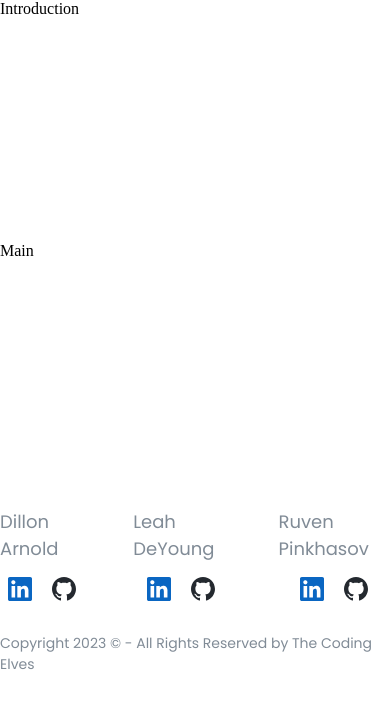
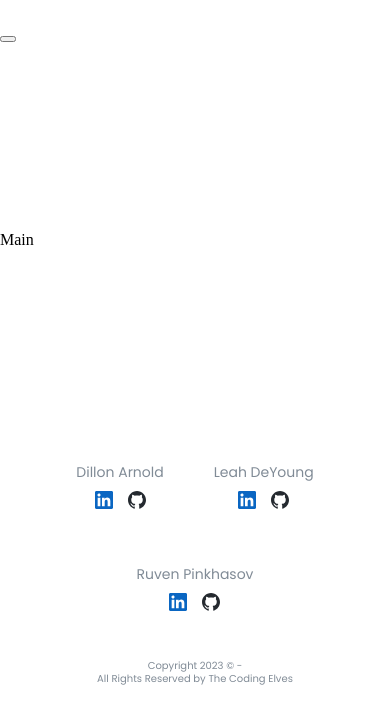
Before and after one commit to LDeYoung17/jingle-jam-2023, a React app: page / in a window 390 px wide. Built offline with nearby package versions, Linux system fonts and the light colour scheme.

Commit message:
finished responsiveness of the footer

```diff
--- a/src/Components/Footer/Footer.css
+++ b/src/Components/Footer/Footer.css
@@ -2,7 +2,7 @@
   font-family: "Poppins", sans-serif;
   display: flex;
   flex-direction: column;
-  padding: 25px 0;
+  padding: 25px 50px;
   color: #808b96;
 }
 
@@ -11,7 +11,9 @@
   display: flex;
   gap: 50px;
   padding: 0;
-  margin: 0 auto;
+  flex-wrap: wrap;
+  flex-direction: row;
+  justify-content: center;
 }
 
 .footer__links {
@@ -23,6 +25,7 @@
 .footer__name {
   margin: 0 0 15px;
   font-size: 18px;
+  line-height: 22px;
 }
 
 .footer__icon {
@@ -33,5 +36,46 @@
 .footer__copyright {
   margin: 25px auto 0;
   font-size: 14px;
+  line-height: 17px;
   font-weight: 400;
 }
+
+@media screen and (max-width: 600px) {
+  .footer {
+    padding: 15px 30px;
+  }
+
+  .footer__links {
+    display: flex;
+    gap: 15px;
+    justify-content: center;
+  }
+
+  .footer__name {
+    margin: 0 0 10px;
+    font-size: 14px;
+    line-height: 17px;
+  }
+
+  .footer__icon {
+    width: 18px;
+    height: 18px;
+  }
+
+  .footer__copyright {
+    font-size: 10px;
+    line-height: 13px;
+  }
+}
+
+@media screen and (max-width: 465px) {
+  .footer__copyright {
+    text-align: center;
+    max-width: 200px;
+    display: flex;
+    flex-direction: column;
+  }
+  .footer__span-newline {
+    align-self: flex-end;
+  }
+}
--- a/src/Components/Footer/Footer.js
+++ b/src/Components/Footer/Footer.js
@@ -95,7 +95,10 @@ const Footer = () => {
         </li>
       </ul>
       <p className="footer__copyright">
-        Copyright 2023 © - All Rights Reserved by The Coding Elves
+        Copyright 2023 © -
+        <span className="footer__span-newline">
+          All Rights Reserved by The Coding Elves
+        </span>
       </p>
     </div>
   );
--- a/src/Components/Introduction/Introduction.js
+++ b/src/Components/Introduction/Introduction.js
@@ -2,8 +2,10 @@ import "./Introduction.css";
 
 const Introduction = () => {
   return (
-    <div>
-      <div>Introduction</div>
+    <div className="introduction">
+      <h1 className="introduction__header"></h1>
+      <p className="introduction__paragraph"></p>
+      <button className="intruduction__button"></button>
     </div>
   );
 };
```
